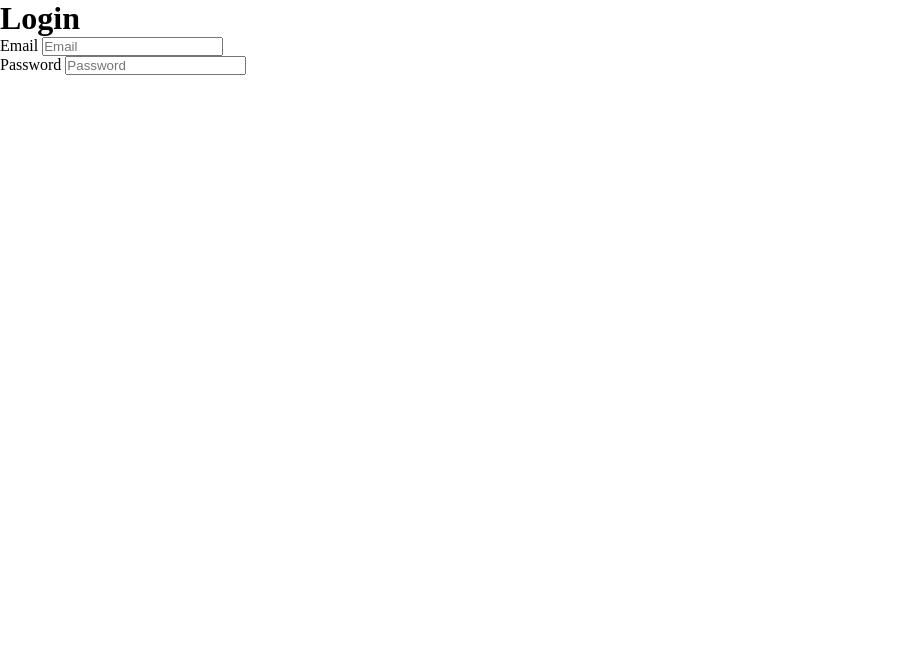
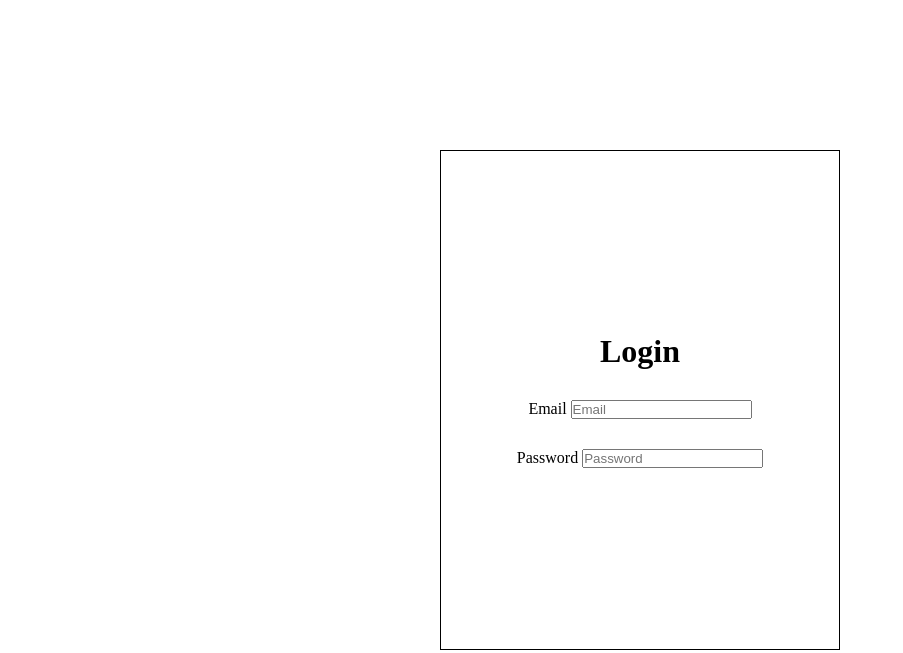
Before and after one commit to anasxonummataliy/To-do, a plain HTML site: page frontend/html/login.html in a window 1280 px wide. Shown: the whole page, without its empty margins (0-903 px from the left). Drawn offline with Linux system fonts and the light colour scheme.

Commit message:
feat : Login qismiga style qilindi

```diff
--- a/frontend/style/login.css
+++ b/frontend/style/login.css
@@ -3,3 +3,27 @@
     padding: 0;
     box-sizing: border-box;
 }
+#root{
+    max-width: 1520px;
+    width:  100%;
+    height: 100vh;
+    display: flex;
+    flex-direction: column;
+    align-items: center;
+    justify-content: center;
+    margin: 0 auto ;
+}
+form {
+    width: 400px;
+    height: 500px;
+    border: 1px solid;
+    margin:  auto;
+    display: flex;
+    flex-direction: column;
+    align-items: center;
+    justify-content: center;
+    gap: 30px;
+}
+div{
+
+}
```
